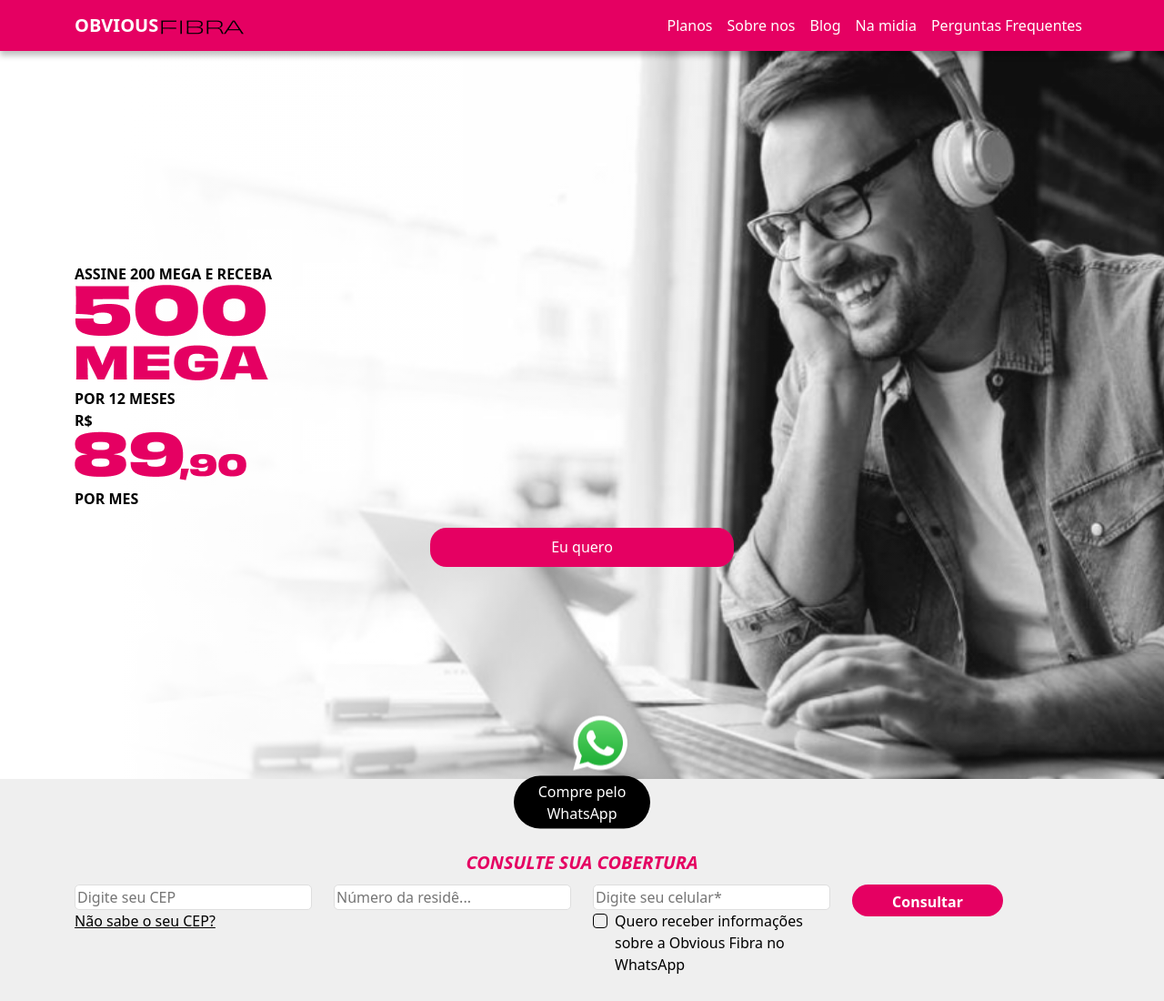
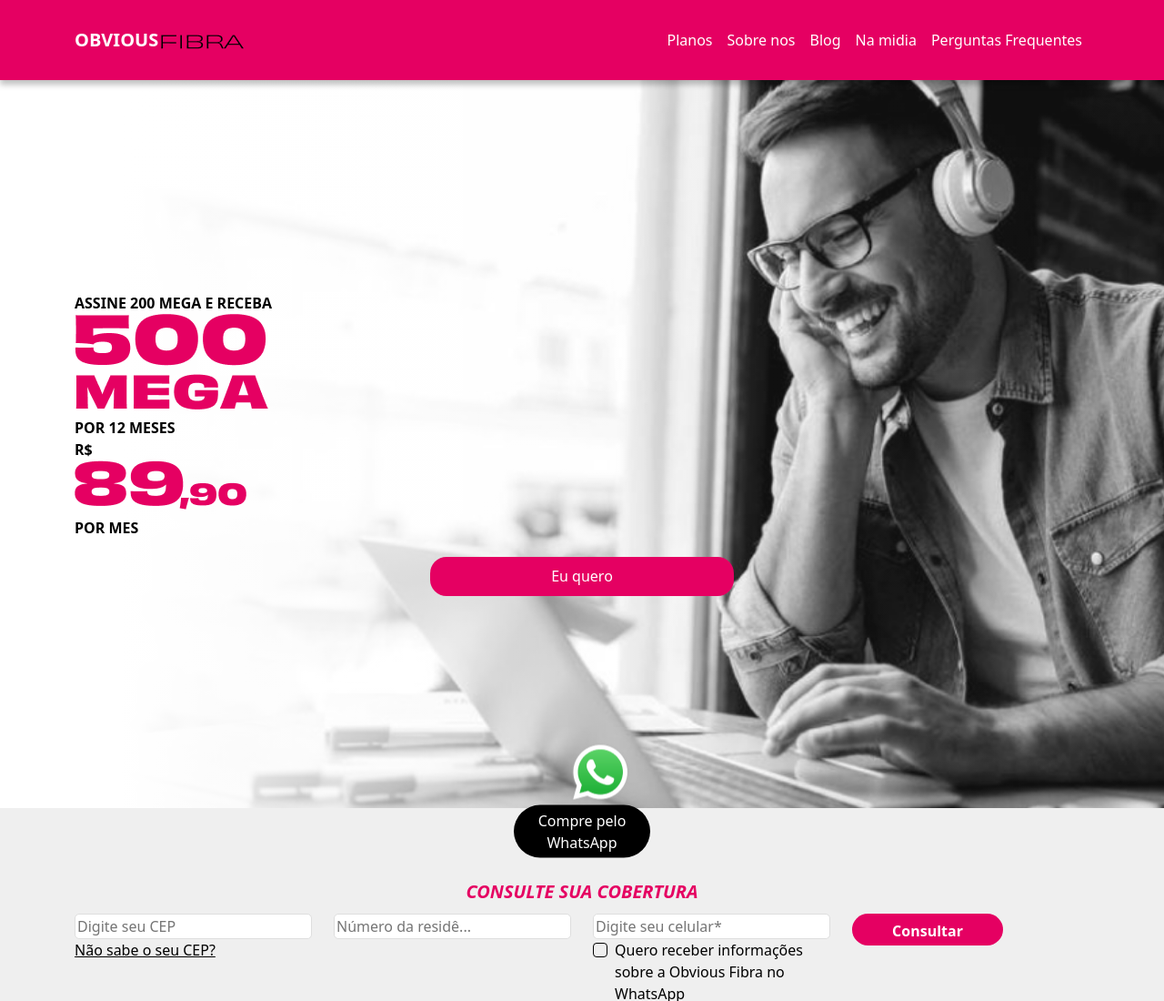
Before and after one commit to Kashaf-u-Doja/FigmaDesign, a plain HTML site: page index.html in a window 1280 px wide. Shown: the top 1100 px of the page at 91% size. Drawn offline with nearby package versions, Linux system fonts and the light colour scheme.

Commit message:
new Repo

```diff
--- a/index.html
+++ b/index.html
@@ -11,7 +11,7 @@
       integrity="sha384-rbsA2VBKQhggwzxH7pPCaAqO46MgnOM80zW1RWuH61DGLwZJEdK2Kadq2F9CUG65"
       crossorigin="anonymous"
     />
-    <title>Figama</title>
+    <title>Figma</title>
   </head>
   <body>
     <script
@@ -22,7 +22,7 @@
     <!-- Navbar  -->
     <nav class="navbar navbar-expand-md sticky-top">
       <!--add sticky-top to active scrollspy-->
-      <div class="container my=3">
+      <div class="container my-3">
         <a class="navbar-brand" href="#"
           ><span>OBVIOUS</span><img src="./img/FIBRA.png" alt="img"
         /></a>
@@ -136,7 +136,7 @@
     <div class="div card1">
       <h4 class="spn1">Conheça nossos planos</h4>
       <div class="container">
-        <div class="row justify-content-evenly my-4 ">
+        <div class="row justify-content-evenly my-4">
           <div class="card card-size col-lg-3 col-md-7 padding margin-bottom18">
             <img class="pic1" src="./img/500 MEGA.png" alt="img" />
             <img src="./img/89,90.png" alt="img" />
```
